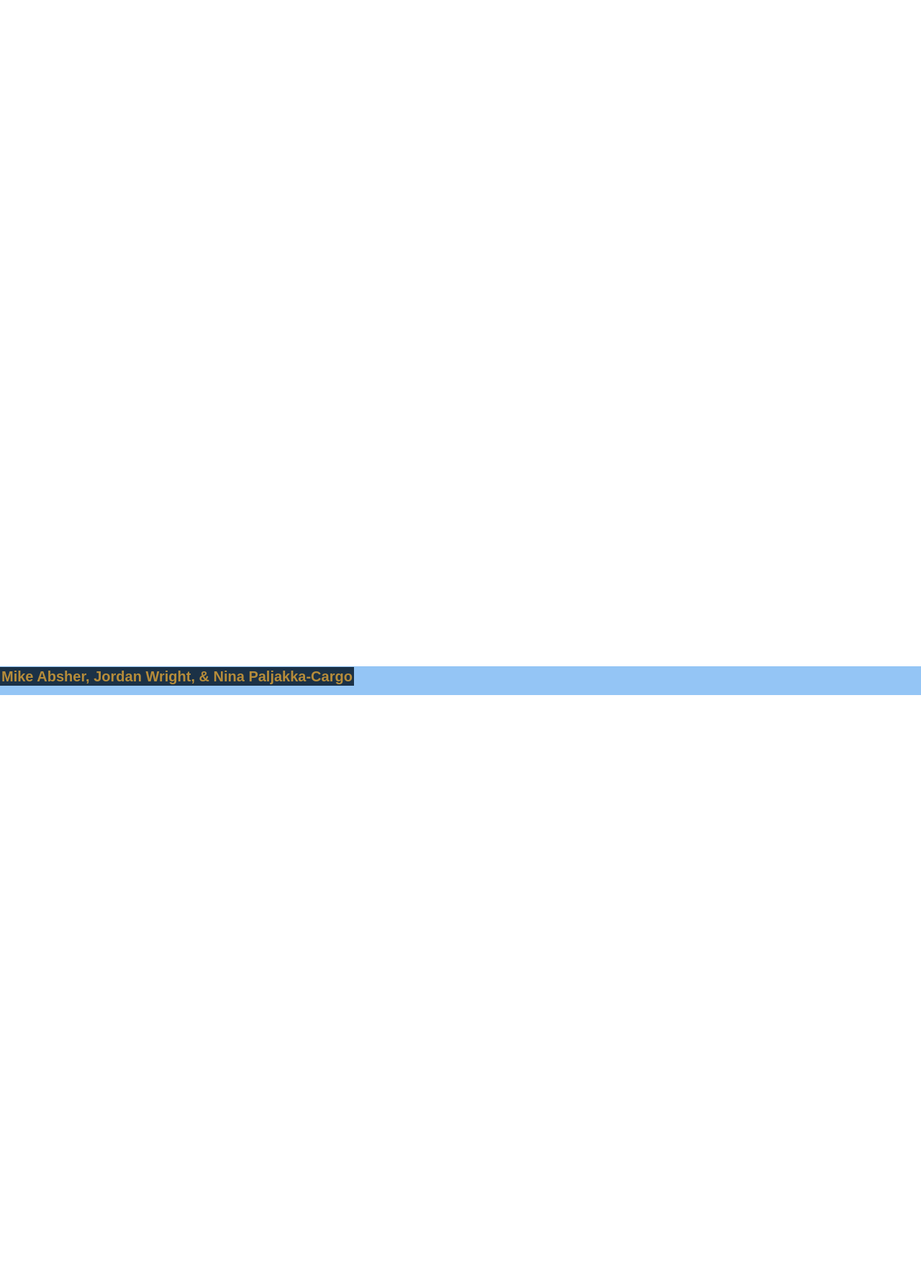
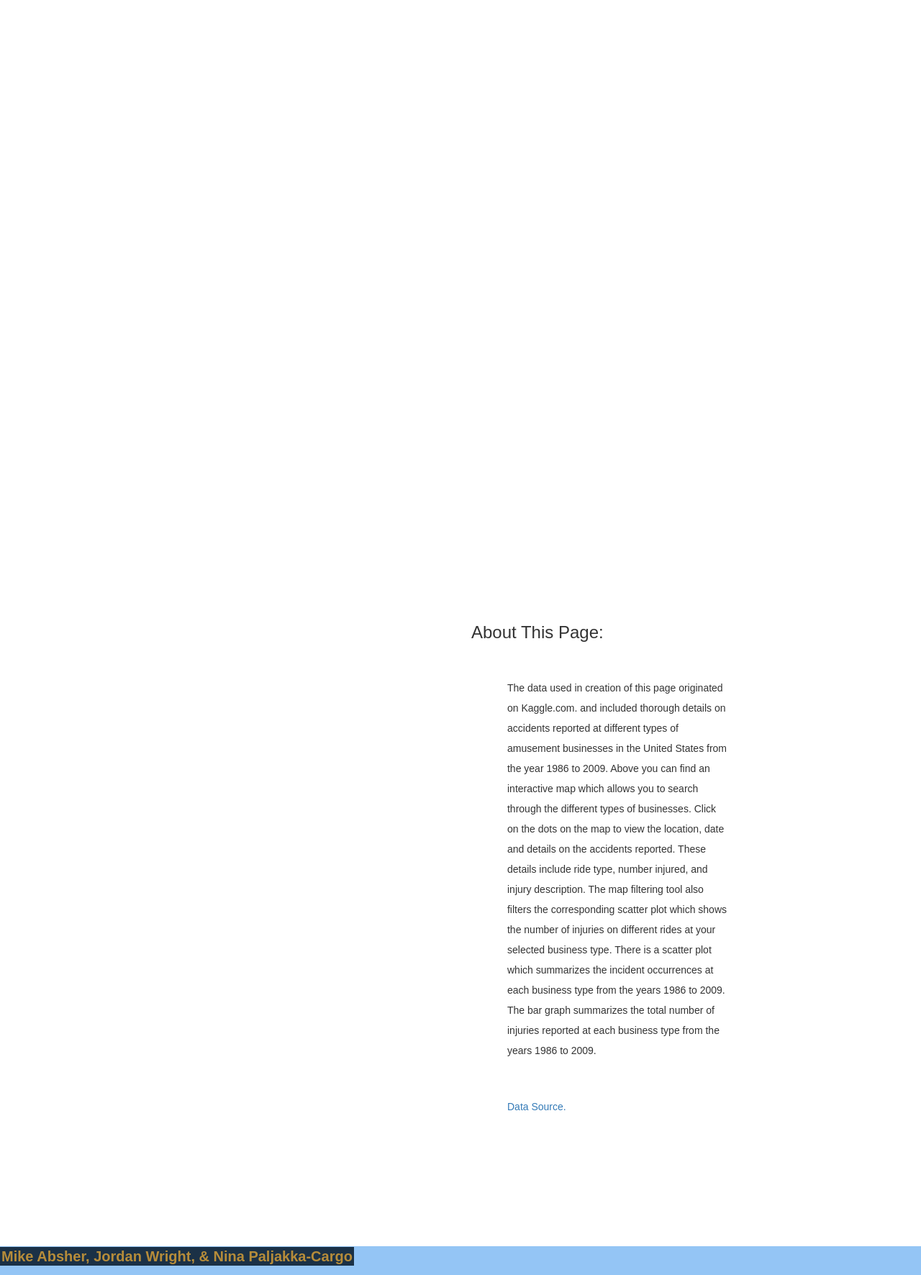
Before and after one commit to mdaxc6/amusement-park-saftey-analysis, a Flask app: page / in a window 1280 px wide. Shown: the part 1376-3148 px from the top of the page at 72% size. Before the commit the page ends 2342 px from the top, so only its background shows below. Run offline with Flask 2, Linux system fonts and the light colour scheme; parts of the project's set-up code (start-up, migrations or seed data) failed here and were passed over; some libraries are stand-ins or nearby versions.

Commit message:
adjusted dashboard layout

```diff
--- a/static/css/dash.css
+++ b/static/css/dash.css
@@ -48,24 +48,36 @@ html, body {
     margin-top: 50px;
 }
 #mapid {
-    height: 450px;
+    height: 750px;
     /* width: 900px; */
     margin-top: 50px;
 }
 
 #scatter, #scatter2 {
-    margin: 50px;
+    margin: 150px;
     display: flex;
     align-items: center;
 }
 
 #bar {
     margin: 50px;
+    margin-right: 50px;
     display: flex;
     align-items: center;
 }
-
-
+#bar-and-desc{
+    margin-top: 150px;
+    display: flex;
+    align-items: center;
+}
+.data-desc{
+    margin: 50px;
+    margin-top: 50px;
+    margin-right: 50px;
+    display: flex;
+    align-items: center;
+    line-height: 200%;
+}
 .info {
     padding: 6px 8px;
     font: 14px/16px Arial, Helvetica, sans-serif;
--- a/static/js/dash.js
+++ b/static/js/dash.js
@@ -65,7 +65,7 @@ var myMap = L.map("mapid", {
     center: [
         39.8283, -98.5795
     ],
-    zoom: 4,
+    zoom: 5,
     layers: [streetmap]
 });
 
--- a/templates/index.html
+++ b/templates/index.html
@@ -24,7 +24,7 @@
     <nav class="navbar navbar-default">
     <div class="container-fluid">
         <div class="navbar-header">
-        <a class="navbar-brand" href="https://www.kaggle.com/stevenlasch/roller-coaster-accidents?select=Saferparks-dataset-legacy-v2.csv"> Data Source</a>
+        <a class="navbar-brand" href="">Park Accidents API</a>
         </div>
   </div>
     </nav>
@@ -37,13 +37,13 @@
       </div>
     </div>
     <div class="row">
-      <div class="col-md-3">
+      <div class="col-md-2">
         <div class="well">
           <h5 style="font-size:15px;font-weight:bold;color:rgba(26, 30, 247, 0.7);">Business Type</h5>
           <select id="selDataset" onchange="optionChanged(this.value)"></select>
         </div>
       </div>
-      <div class="col-md-9">
+      <div class="col-md-10">
         <div id="mapid"></div>
       </div>
     </div>
@@ -57,10 +57,25 @@
         <div id="scatter2"></div>
       </div>
     </div>
-    <div class="row">
-      <div class="col-md-12">
+    <div class="row" id="bar-and-desc">
+      <div class="col-md-2"></div>
+      <div class="col-md-4">
         <div id="bar"></div>
       </div>
+      <div class="col-md-4">
+        <h3>About This Page:</h3>
+        <p class="data-desc">The data used in creation of this page originated on Kaggle.com.
+          and included thorough details on accidents reported at different types of amusement businesses in the United States from the year 1986 to 2009.
+          Above you can find an interactive map which allows you to search through the different types of businesses.
+          Click on the dots on the map to view the location, date and details on the accidents reported.
+          These details include ride type, number injured, and injury description.
+          The map filtering tool also filters the corresponding scatter plot which shows the number of injuries on different rides at your selected business type.
+          There is a scatter plot which summarizes the incident occurrences at each business type from the years 1986 to 2009.
+          The bar graph summarizes the total number of injuries reported at each business type from the years 1986 to 2009.
+        </p>
+        <a class="data-desc" href="https://www.kaggle.com/stevenlasch/roller-coaster-accidents?select=Saferparks-dataset-legacy-v2.csv">Data Source.</a>
+      </div>
+      <div class="col-md-2"></div>
     </div>
   </div>
 </div>
```
